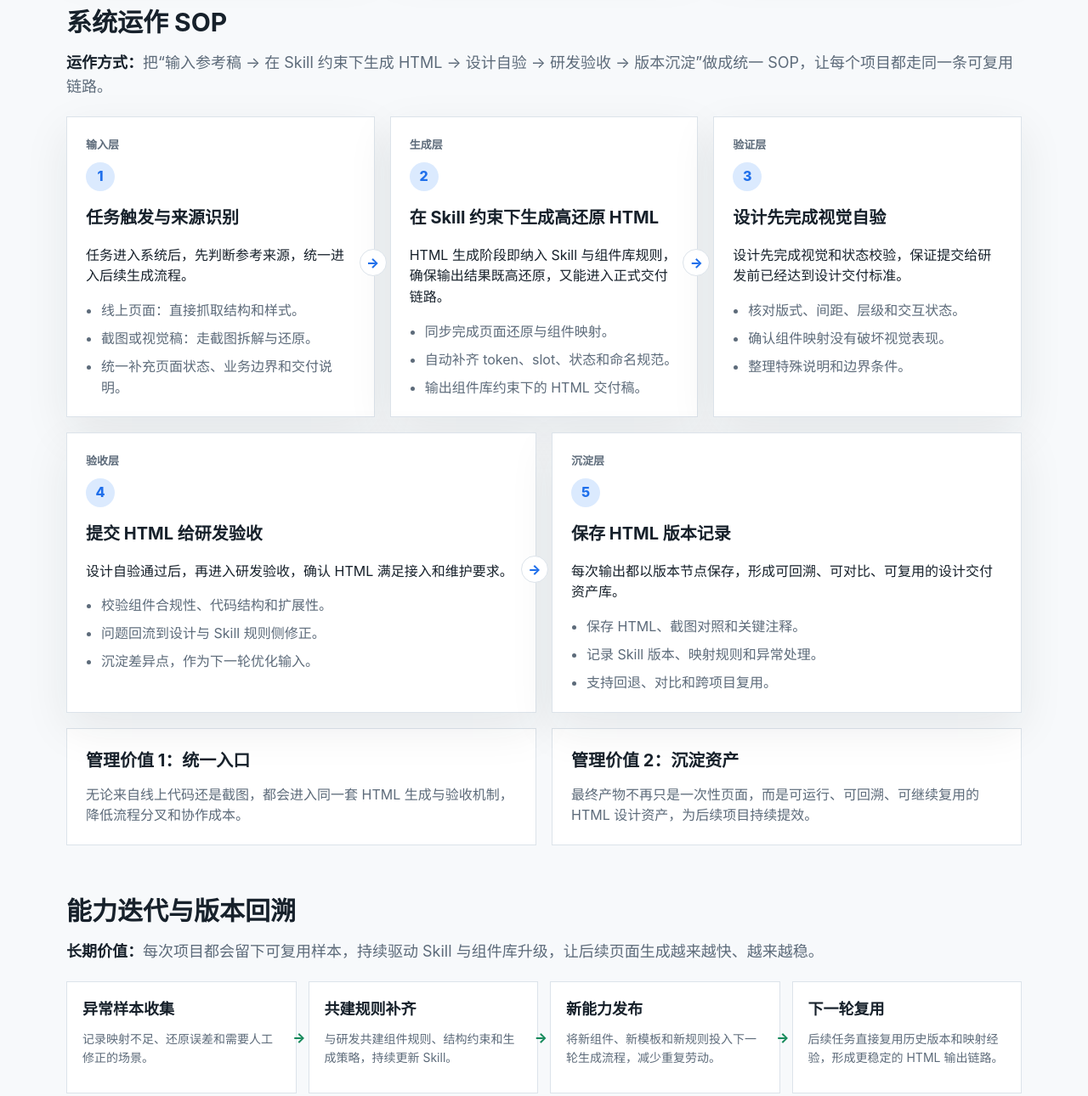
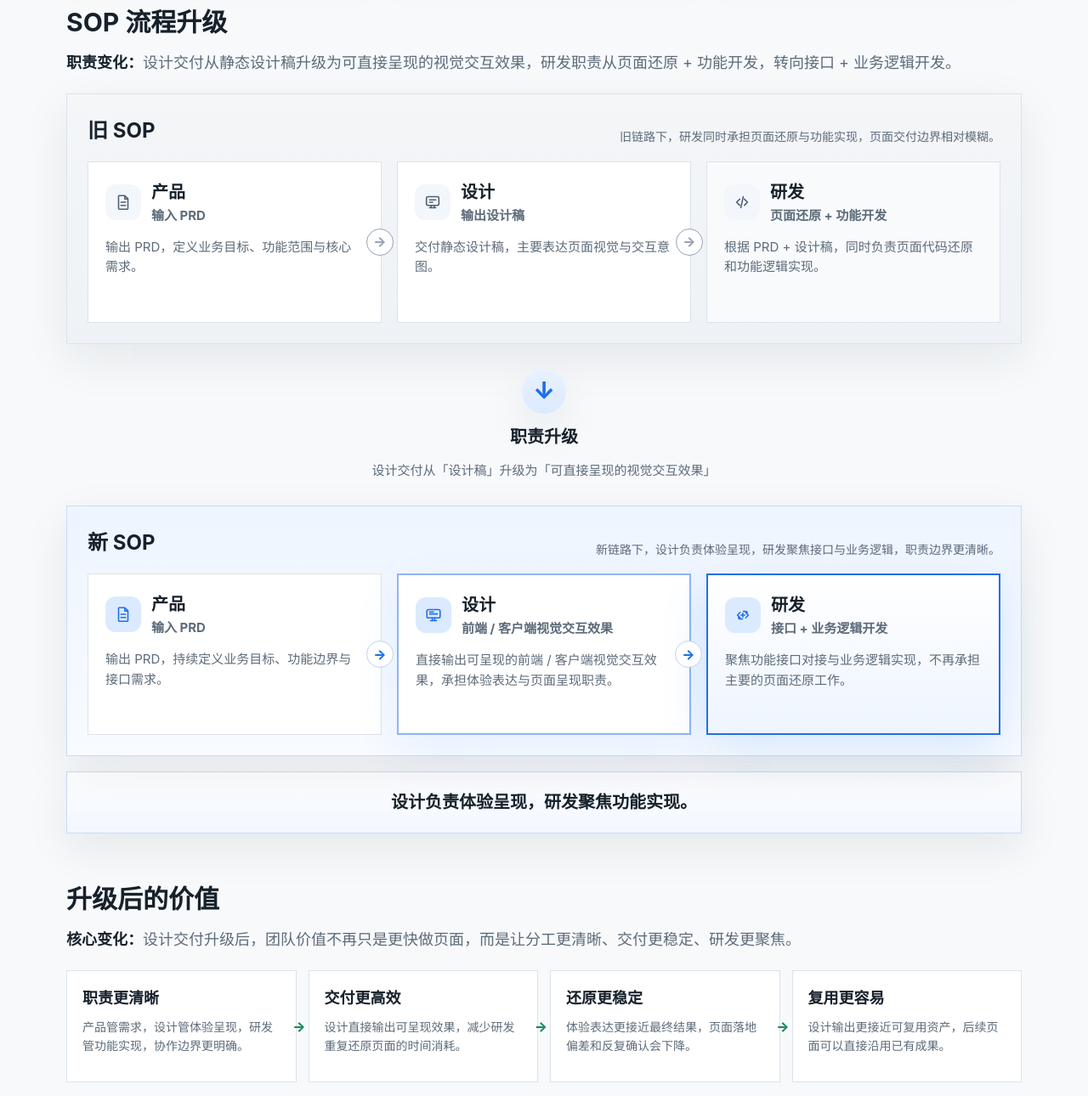
Before and after one commit to Daisy3782/UED-Efficiency, a plain HTML site: page index.html in a window 1280 px wide. Shown: the part 4147-5437 px from the top of the page at 85% size. Drawn offline with Linux system fonts and the light colour scheme.

Commit message:
feat: refine SOP upgrade and value presentation for release

```diff
--- a/index.html
+++ b/index.html
@@ -647,51 +647,6 @@
       color: var(--muted);
     }
 
-    .flow-board {
-      display: grid;
-      gap: 18px;
-    }
-
-    .flow-row {
-      display: grid;
-      grid-template-columns: repeat(3, minmax(0, 1fr));
-      gap: 18px;
-    }
-
-    .flow-row.two {
-      grid-template-columns: repeat(2, minmax(0, 1fr));
-    }
-
-    .flow-step {
-      position: relative;
-      background: #fff;
-      border: 1px solid var(--line);
-      box-shadow: var(--shadow);
-      padding: 22px;
-      min-height: 220px;
-    }
-
-    .flow-step::after {
-      content: "→";
-      position: absolute;
-      right: -15px;
-      top: 44%;
-      width: 30px;
-      height: 30px;
-      display: grid;
-      place-items: center;
-      border-radius: 50%;
-      background: #fff;
-      border: 1px solid var(--line);
-      color: var(--blue);
-      font-weight: 800;
-      z-index: 1;
-    }
-
-    .flow-row .flow-step:last-child::after {
-      display: none;
-    }
-
     .flow-kicker {
       color: var(--muted);
       font-size: 13px;
@@ -699,48 +654,190 @@
       margin-bottom: 10px;
     }
 
-    .flow-num {
-      width: 34px;
-      height: 34px;
+    .sop-compare {
+      display: grid;
+      gap: 22px;
+    }
+
+    .sop-lane {
+      border: 1px solid var(--line);
+      box-shadow: var(--shadow);
+      padding: 24px;
+    }
+
+    .sop-lane-old {
+      background: linear-gradient(180deg, #f4f6f8 0%, #eef2f6 100%);
+    }
+
+    .sop-lane-new {
+      background: linear-gradient(180deg, #eef5ff 0%, #f8fbff 100%);
+      border-color: #c9daf8;
+    }
+
+    .sop-lane-head {
+      display: flex;
+      justify-content: space-between;
+      align-items: end;
+      gap: 16px;
+      margin-bottom: 18px;
+    }
+
+    .sop-lane-head h3 {
+      margin: 0;
+      font-size: 24px;
+    }
+
+    .sop-lane-head p {
+      margin: 0;
+      max-width: 520px;
+      color: var(--muted);
+      font-size: 14px;
+    }
+
+    .sop-steps {
+      display: grid;
+      grid-template-columns: repeat(3, minmax(0, 1fr));
+      gap: 18px;
+    }
+
+    .sop-step {
+      position: relative;
+      background: #fff;
+      border: 1px solid var(--line);
+      padding: 20px;
+      min-height: 190px;
+    }
+
+    .sop-step::after {
+      content: "→";
+      position: absolute;
+      right: -15px;
+      top: 50%;
+      transform: translateY(-50%);
+      width: 30px;
+      height: 30px;
       display: grid;
       place-items: center;
       border-radius: 50%;
-      background: var(--blue-soft);
-      color: var(--blue);
+      background: inherit;
+      border: 1px solid currentColor;
+      color: #97a3b6;
       font-weight: 800;
-      margin-bottom: 16px;
+      z-index: 1;
     }
 
-    .flow-step h3 {
-      margin-bottom: 10px;
+    .sop-step:last-child::after {
+      display: none;
     }
 
-    .flow-step ul {
-      margin: 14px 0 0;
-      padding-left: 18px;
-      color: var(--muted);
+    .sop-lane-new .sop-step::after {
+      color: var(--blue);
+      background: #fff;
+      border-color: #bfd2f6;
     }
 
-    .flow-step li + li {
-      margin-top: 8px;
+    .sop-step-weak {
+      background: #f8fafc;
+      border-color: #dde4ec;
     }
 
-    .connector-note {
-      display: grid;
-      grid-template-columns: repeat(2, minmax(0, 1fr));
-      gap: 18px;
-      margin-top: 18px;
+    .sop-step-strong {
+      border-width: 2px;
+      border-color: #8fb5f2;
+      box-shadow: 0 18px 50px rgba(31, 111, 235, 0.08);
     }
 
-    .mini-card {
-      background: #fff;
-      border: 1px solid var(--line);
-      padding: 22px;
+    .sop-step-highlight {
+      background: linear-gradient(180deg, #ffffff 0%, #eef5ff 100%);
+      border-width: 2px;
+      border-color: #1f6feb;
+      box-shadow: 0 18px 50px rgba(31, 111, 235, 0.14);
     }
 
-    .mini-card p {
-      margin: 8px 0 0;
+    .sop-step-head {
+      display: flex;
+      align-items: center;
+      gap: 12px;
+      margin-bottom: 14px;
+    }
+
+    .sop-icon {
+      width: 42px;
+      height: 42px;
+      display: grid;
+      place-items: center;
+      border-radius: 12px;
+      background: #f3f7fc;
+      color: #4d5f77;
+      flex: none;
+    }
+
+    .sop-lane-new .sop-icon {
+      background: #dbeafe;
+      color: var(--blue);
+    }
+
+    .sop-step-title {
+      margin: 0;
+      font-size: 20px;
+    }
+
+    .sop-step-subtitle {
+      margin: 2px 0 0;
       color: var(--muted);
+      font-size: 13px;
+      font-weight: 700;
+    }
+
+    .sop-step p {
+      margin: 0;
+      color: var(--muted);
+      font-size: 15px;
+    }
+
+    .sop-upgrade {
+      display: grid;
+      justify-items: center;
+      gap: 12px;
+      padding: 8px 20px;
+      text-align: center;
+    }
+
+    .sop-upgrade-arrow {
+      width: 52px;
+      height: 52px;
+      display: grid;
+      place-items: center;
+      border-radius: 50%;
+      background: linear-gradient(180deg, #e8f1ff 0%, #dbeafe 100%);
+      color: var(--blue);
+      font-size: 28px;
+      font-weight: 800;
+      box-shadow: var(--shadow);
+    }
+
+    .sop-upgrade h3 {
+      margin: 0;
+      font-size: 20px;
+    }
+
+    .sop-upgrade p {
+      margin: 0;
+      max-width: 560px;
+      color: var(--muted);
+      font-size: 15px;
+    }
+
+    .sop-conclusion {
+      margin-top: 18px;
+      padding: 20px 24px;
+      border: 1px solid #c9daf8;
+      background: linear-gradient(180deg, #ffffff 0%, #f2f7ff 100%);
+      box-shadow: var(--shadow);
+      font-size: 20px;
+      font-weight: 800;
+      text-align: center;
+      color: var(--ink);
     }
 
     .loop-line {
@@ -811,6 +908,42 @@
       font-size: 14px;
     }
 
+    .value-panel {
+      margin-top: 22px;
+      background: #fff;
+      border: 1px solid var(--line);
+      padding: 22px;
+    }
+
+    .value-panel h3 {
+      margin: 0 0 14px;
+      font-size: 22px;
+    }
+
+    .value-strip {
+      display: grid;
+      grid-template-columns: repeat(3, minmax(0, 1fr));
+      gap: 14px;
+    }
+
+    .value-card {
+      border: 1px solid var(--line);
+      background: linear-gradient(180deg, #ffffff 0%, #f4f8ff 100%);
+      padding: 16px;
+    }
+
+    .value-card strong {
+      display: block;
+      margin-bottom: 8px;
+      font-size: 18px;
+    }
+
+    .value-card p {
+      margin: 0;
+      color: var(--muted);
+      font-size: 14px;
+    }
+
     .footer {
       border-top: 1px solid var(--line);
       padding-top: 24px;
@@ -830,9 +963,9 @@
       .pie-grid,
       .strategy-grid,
       .stage-grid,
-      .flow-row,
-      .connector-note,
+      .sop-steps,
       .loop-line,
+      .value-strip,
       .version-strip {
         grid-template-columns: 1fr;
       }
@@ -850,7 +983,7 @@
         text-align: left;
       }
 
-      .flow-step::after,
+      .sop-step::after,
       .loop-node::after {
         display: none;
       }
@@ -1183,126 +1316,171 @@
     </section>
 
     <section>
-      <h2>系统运作 SOP</h2>
-      <p class="section-kicker"><strong>运作方式：</strong>把“输入参考稿 → 在 Skill 约束下生成 HTML → 设计自验 → 研发验收 → 版本沉淀”做成统一 SOP，让每个项目都走同一条可复用链路。</p>
-      <div class="flow-board">
-        <div class="flow-row">
-          <div class="flow-step">
-            <div class="flow-kicker">输入层</div>
-            <div class="flow-num">1</div>
-            <h3>任务触发与来源识别</h3>
-            <p>任务进入系统后，先判断参考来源，统一进入后续生成流程。</p>
-            <ul>
-              <li>线上页面：直接抓取结构和样式。</li>
-              <li>截图或视觉稿：走截图拆解与还原。</li>
-              <li>统一补充页面状态、业务边界和交付说明。</li>
-            </ul>
+      <h2>SOP 流程升级</h2>
+      <p class="section-kicker"><strong>职责变化：</strong>设计交付从静态设计稿升级为可直接呈现的视觉交互效果，研发职责从页面还原 + 功能开发，转向接口 + 业务逻辑开发。</p>
+      <div class="sop-compare">
+        <div class="sop-lane sop-lane-old">
+          <div class="sop-lane-head">
+            <h3>旧 SOP</h3>
+            <p>旧链路下，研发同时承担页面还原与功能实现，页面交付边界相对模糊。</p>
           </div>
-          <div class="flow-step">
-            <div class="flow-kicker">生成层</div>
-            <div class="flow-num">2</div>
-            <h3>在 Skill 约束下生成高还原 HTML</h3>
-            <p>HTML 生成阶段即纳入 Skill 与组件库规则，确保输出结果既高还原，又能进入正式交付链路。</p>
-            <ul>
-              <li>同步完成页面还原与组件映射。</li>
-              <li>自动补齐 token、slot、状态和命名规范。</li>
-              <li>输出组件库约束下的 HTML 交付稿。</li>
-            </ul>
-          </div>
-          <div class="flow-step">
-            <div class="flow-kicker">验证层</div>
-            <div class="flow-num">3</div>
-            <h3>设计先完成视觉自验</h3>
-            <p>设计先完成视觉和状态校验，保证提交给研发前已经达到设计交付标准。</p>
-            <ul>
-              <li>核对版式、间距、层级和交互状态。</li>
-              <li>确认组件映射没有破坏视觉表现。</li>
-              <li>整理特殊说明和边界条件。</li>
-            </ul>
+          <div class="sop-steps">
+            <div class="sop-step">
+              <div class="sop-step-head">
+                <div class="sop-icon" aria-hidden="true">
+                  <svg width="22" height="22" viewBox="0 0 24 24" fill="none">
+                    <path d="M7 3.5h7l4 4V20a1 1 0 0 1-1 1H7a1 1 0 0 1-1-1v-15a1 1 0 0 1 1-1.5Z" stroke="currentColor" stroke-width="1.7" stroke-linejoin="round"/>
+                    <path d="M14 3.5V8h4" stroke="currentColor" stroke-width="1.7" stroke-linejoin="round"/>
+                    <path d="M9 12h6M9 16h6" stroke="currentColor" stroke-width="1.7" stroke-linecap="round"/>
+                  </svg>
+                </div>
+                <div>
+                  <h3 class="sop-step-title">产品</h3>
+                  <p class="sop-step-subtitle">输入 PRD</p>
+                </div>
+              </div>
+              <p>输出 PRD，定义业务目标、功能范围与核心需求。</p>
+            </div>
+            <div class="sop-step">
+              <div class="sop-step-head">
+                <div class="sop-icon" aria-hidden="true">
+                  <svg width="22" height="22" viewBox="0 0 24 24" fill="none">
+                    <rect x="4" y="5" width="16" height="11" rx="2" stroke="currentColor" stroke-width="1.7"/>
+                    <path d="M8 19h8M10 16v3M14 16v3" stroke="currentColor" stroke-width="1.7" stroke-linecap="round"/>
+                    <path d="M8 9h8M8 12h4" stroke="currentColor" stroke-width="1.7" stroke-linecap="round"/>
+                  </svg>
+                </div>
+                <div>
+                  <h3 class="sop-step-title">设计</h3>
+                  <p class="sop-step-subtitle">输出设计稿</p>
+                </div>
+              </div>
+              <p>交付静态设计稿，主要表达页面视觉与交互意图。</p>
+            </div>
+            <div class="sop-step sop-step-weak">
+              <div class="sop-step-head">
+                <div class="sop-icon" aria-hidden="true">
+                  <svg width="22" height="22" viewBox="0 0 24 24" fill="none">
+                    <path d="m9 8-4 4 4 4M15 8l4 4-4 4M13.5 5l-3 14" stroke="currentColor" stroke-width="1.7" stroke-linecap="round" stroke-linejoin="round"/>
+                  </svg>
+                </div>
+                <div>
+                  <h3 class="sop-step-title">研发</h3>
+                  <p class="sop-step-subtitle">页面还原 + 功能开发</p>
+                </div>
+              </div>
+              <p>根据 PRD + 设计稿，同时负责页面代码还原和功能逻辑实现。</p>
+            </div>
           </div>
         </div>
 
-        <div class="flow-row two">
-          <div class="flow-step">
-            <div class="flow-kicker">验收层</div>
-            <div class="flow-num">4</div>
-            <h3>提交 HTML 给研发验收</h3>
-            <p>设计自验通过后，再进入研发验收，确认 HTML 满足接入和维护要求。</p>
-            <ul>
-              <li>校验组件合规性、代码结构和扩展性。</li>
-              <li>问题回流到设计与 Skill 规则侧修正。</li>
-              <li>沉淀差异点，作为下一轮优化输入。</li>
-            </ul>
+        <div class="sop-upgrade">
+          <div class="sop-upgrade-arrow">↓</div>
+          <h3>职责升级</h3>
+          <p>设计交付从「设计稿」升级为「可直接呈现的视觉交互效果」</p>
+        </div>
+
+        <div class="sop-lane sop-lane-new">
+          <div class="sop-lane-head">
+            <h3>新 SOP</h3>
+            <p>新链路下，设计负责体验呈现，研发聚焦接口与业务逻辑，职责边界更清晰。</p>
           </div>
-          <div class="flow-step">
-            <div class="flow-kicker">沉淀层</div>
-            <div class="flow-num">5</div>
-            <h3>保存 HTML 版本记录</h3>
-            <p>每次输出都以版本节点保存，形成可回溯、可对比、可复用的设计交付资产库。</p>
-            <ul>
-              <li>保存 HTML、截图对照和关键注释。</li>
-              <li>记录 Skill 版本、映射规则和异常处理。</li>
-              <li>支持回退、对比和跨项目复用。</li>
-            </ul>
+          <div class="sop-steps">
+            <div class="sop-step">
+              <div class="sop-step-head">
+                <div class="sop-icon" aria-hidden="true">
+                  <svg width="22" height="22" viewBox="0 0 24 24" fill="none">
+                    <path d="M7 3.5h7l4 4V20a1 1 0 0 1-1 1H7a1 1 0 0 1-1-1v-15a1 1 0 0 1 1-1.5Z" stroke="currentColor" stroke-width="1.7" stroke-linejoin="round"/>
+                    <path d="M14 3.5V8h4" stroke="currentColor" stroke-width="1.7" stroke-linejoin="round"/>
+                    <path d="M9 12h6M9 16h6" stroke="currentColor" stroke-width="1.7" stroke-linecap="round"/>
+                  </svg>
+                </div>
+                <div>
+                  <h3 class="sop-step-title">产品</h3>
+                  <p class="sop-step-subtitle">输入 PRD</p>
+                </div>
+              </div>
+              <p>输出 PRD，持续定义业务目标、功能边界与接口需求。</p>
+            </div>
+            <div class="sop-step sop-step-strong">
+              <div class="sop-step-head">
+                <div class="sop-icon" aria-hidden="true">
+                  <svg width="22" height="22" viewBox="0 0 24 24" fill="none">
+                    <rect x="3.5" y="5" width="17" height="10.5" rx="2" stroke="currentColor" stroke-width="1.7"/>
+                    <path d="M8 19h8M10.5 15.5V19M13.5 15.5V19" stroke="currentColor" stroke-width="1.7" stroke-linecap="round"/>
+                    <path d="M7 10.5h10M7 8h5" stroke="currentColor" stroke-width="1.7" stroke-linecap="round"/>
+                  </svg>
+                </div>
+                <div>
+                  <h3 class="sop-step-title">设计</h3>
+                  <p class="sop-step-subtitle">前端 / 客户端视觉交互效果</p>
+                </div>
+              </div>
+              <p>直接输出可呈现的前端 / 客户端视觉交互效果，承担体验表达与页面呈现职责。</p>
+            </div>
+            <div class="sop-step sop-step-highlight">
+              <div class="sop-step-head">
+                <div class="sop-icon" aria-hidden="true">
+                  <svg width="22" height="22" viewBox="0 0 24 24" fill="none">
+                    <path d="m8.5 8.5-3.5 3.5 3.5 3.5M15.5 8.5 19 12l-3.5 3.5M12.5 7h3a2 2 0 0 1 2 2v1.5M11.5 17h-3a2 2 0 0 1-2-2v-1.5" stroke="currentColor" stroke-width="1.7" stroke-linecap="round" stroke-linejoin="round"/>
+                    <path d="M12 9.5v5M9.5 12h5" stroke="currentColor" stroke-width="1.7" stroke-linecap="round"/>
+                  </svg>
+                </div>
+                <div>
+                  <h3 class="sop-step-title">研发</h3>
+                  <p class="sop-step-subtitle">接口 + 业务逻辑开发</p>
+                </div>
+              </div>
+              <p>聚焦功能接口对接与业务逻辑实现，不再承担主要的页面还原工作。</p>
+            </div>
           </div>
         </div>
       </div>
 
-      <div class="connector-note">
-        <div class="mini-card">
-          <h3>管理价值 1：统一入口</h3>
-          <p>无论来自线上代码还是截图，都会进入同一套 HTML 生成与验收机制，降低流程分叉和协作成本。</p>
-        </div>
-        <div class="mini-card">
-          <h3>管理价值 2：沉淀资产</h3>
-          <p>最终产物不再只是一次性页面，而是可运行、可回溯、可继续复用的 HTML 设计资产，为后续项目持续提效。</p>
-        </div>
-      </div>
+      <div class="sop-conclusion">设计负责体验呈现，研发聚焦功能实现。</div>
     </section>
 
     <section>
-      <h2>能力迭代与版本回溯</h2>
-      <p class="section-kicker"><strong>长期价值：</strong>每次项目都会留下可复用样本，持续驱动 Skill 与组件库升级，让后续页面生成越来越快、越来越稳。</p>
+      <h2>升级后的价值</h2>
+      <p class="section-kicker"><strong>核心变化：</strong>设计交付升级后，团队价值不再只是更快做页面，而是让分工更清晰、交付更稳定、研发更聚焦。</p>
       <div class="loop-line">
         <div class="loop-node">
-          <strong>异常样本收集</strong>
-          <p>记录映射不足、还原误差和需要人工修正的场景。</p>
+          <strong>职责更清晰</strong>
+          <p>产品管需求，设计管体验呈现，研发管功能实现，协作边界更明确。</p>
         </div>
         <div class="loop-node">
-          <strong>共建规则补齐</strong>
-          <p>与研发共建组件规则、结构约束和生成策略，持续更新 Skill。</p>
+          <strong>交付更高效</strong>
+          <p>设计直接输出可呈现效果，减少研发重复还原页面的时间消耗。</p>
         </div>
         <div class="loop-node">
-          <strong>新能力发布</strong>
-          <p>将新组件、新模板和新规则投入下一轮生成流程，减少重复劳动。</p>
+          <strong>还原更稳定</strong>
+          <p>体验表达更接近最终结果，页面落地偏差和反复确认会下降。</p>
         </div>
         <div class="loop-node">
-          <strong>下一轮复用</strong>
-          <p>后续任务直接复用历史版本和映射经验，形成更稳定的 HTML 输出链路。</p>
+          <strong>复用更容易</strong>
+          <p>设计输出更接近可复用资产，后续页面可以直接沿用已有成果。</p>
         </div>
       </div>
 
-      <div class="version-track">
-        <h3>版本记录示意</h3>
-        <div class="version-strip">
-          <div class="version-card">
-            <strong>V0 参考输入</strong>
-            <p>线上页面或截图原始输入，作为还原目标。</p>
+      <div class="value-panel">
+        <h3>最终带来的结果</h3>
+        <div class="value-strip">
+          <div class="value-card">
+            <strong>设计负责体验呈现</strong>
+            <p>交付内容从设计稿升级为更接近真实结果的视觉交互效果。</p>
           </div>
-          <div class="version-card">
-            <strong>V1 受约束还原版</strong>
-            <p>在 Skill 与组件库约束下直接生成高还原 HTML。</p>
+          <div class="value-card">
+            <strong>研发聚焦功能实现</strong>
+            <p>研发从页面还原中抽离，集中投入接口对接与业务逻辑开发。</p>
           </div>
-          <div class="version-card">
-            <strong>V2 研发验收版</strong>
-            <p>经设计自验和研发验收后的可交付 HTML 版本。</p>
-          </div>
-          <div class="version-card">
-            <strong>V3 迭代增强版</strong>
-            <p>补齐新能力后回写设计系统，保留可回溯对照关系。</p>
+          <div class="value-card">
+            <strong>团队协作更顺畅</strong>
+            <p>减少跨角色反复沟通与返工，让整体交付链路更顺、更稳。</p>
           </div>
         </div>
       </div>
+
+      <div class="sop-conclusion">设计负责体验呈现，研发聚焦功能实现。</div>
     </section>
 
     <div class="footer">
```
